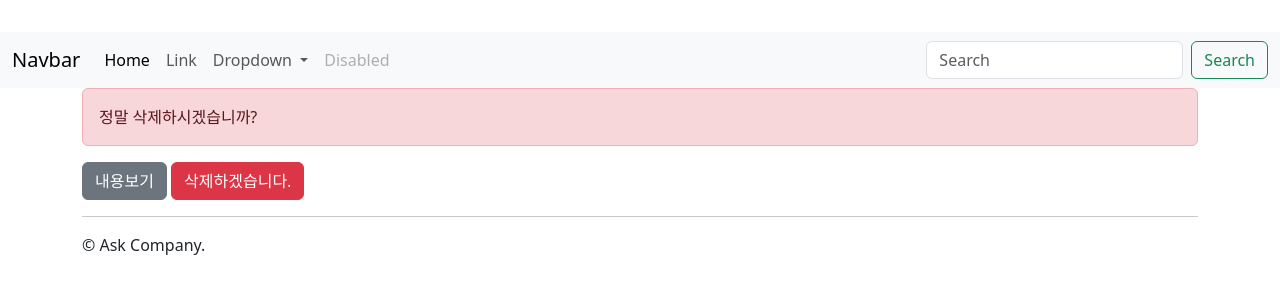
After one commit to kimyeoju/Django_study, a Django app: template instagram/templates/instagram/post_confirm_delete.html in a window 1280 px wide. The commit adds this page. Shown: the top 300 px of the page. Run offline with Django 4.2, Linux system fonts and the light colour scheme; the template is opened without the code that fills it, so the values that code supplies are empty; some libraries are stand-ins or nearby versions.

Commit message:
feat : 포스팅 삭제 템플릿 및 기능 추가

```diff
--- /dev/null
+++ b/instagram/templates/instagram/post_confirm_delete.html
@@ -0,0 +1,16 @@
+{% extends 'instagram/layout.html' %}
+
+{% block content %}
+    <form action="" method="post">
+        {% csrf_token %}
+        <div class="alert alert-danger">
+            정말 삭제하시겠습니까?
+        </div>
+
+        <a href="{{ post.get_absolute_url }}" class="btn btn-secondary">
+            내용보기
+        </a>
+
+        <input type="submit" value="삭제하겠습니다." class="btn btn-danger" />
+    </form>
+{% endblock content %}
--- a/instagram/templates/instagram/post_detail.html
+++ b/instagram/templates/instagram/post_detail.html
@@ -22,4 +22,8 @@
     <a href="{% url 'instagram:post_edit' post.pk %}" class="btn btn-info">
         수정
     </a>
+
+    <a href="{% url 'instagram:post_delete' post.pk %}" class="btn btn-danger">
+        삭제
+    </a>
 {% endblock content %}
```
Also changed, not shown: instagram/views.py (+7 -0 lines), db.sqlite3.
